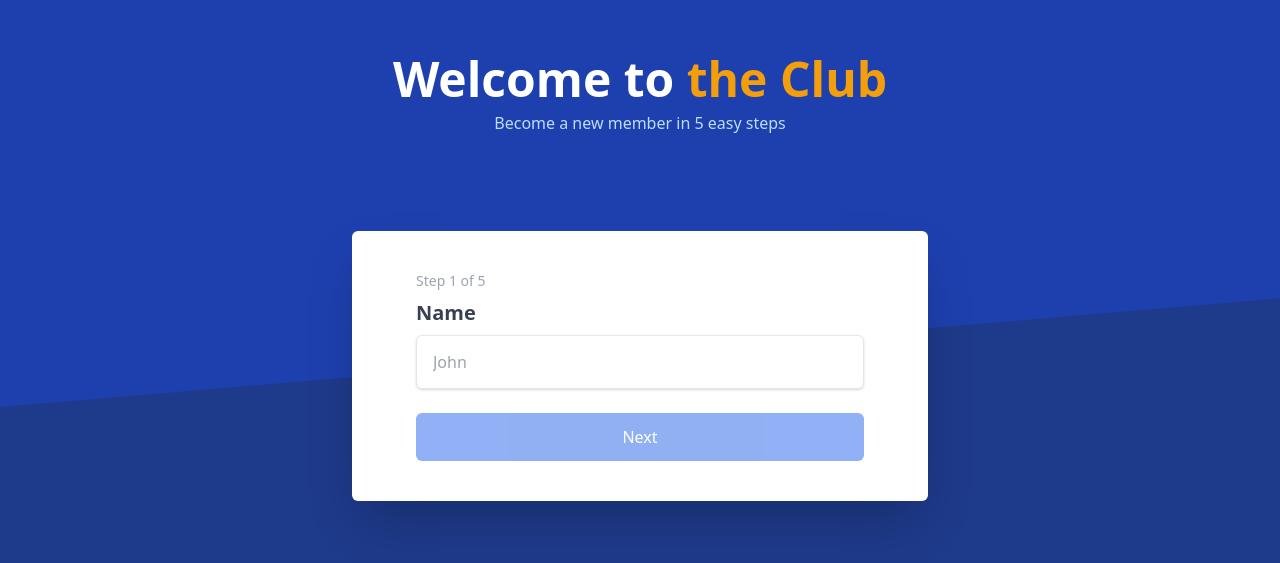
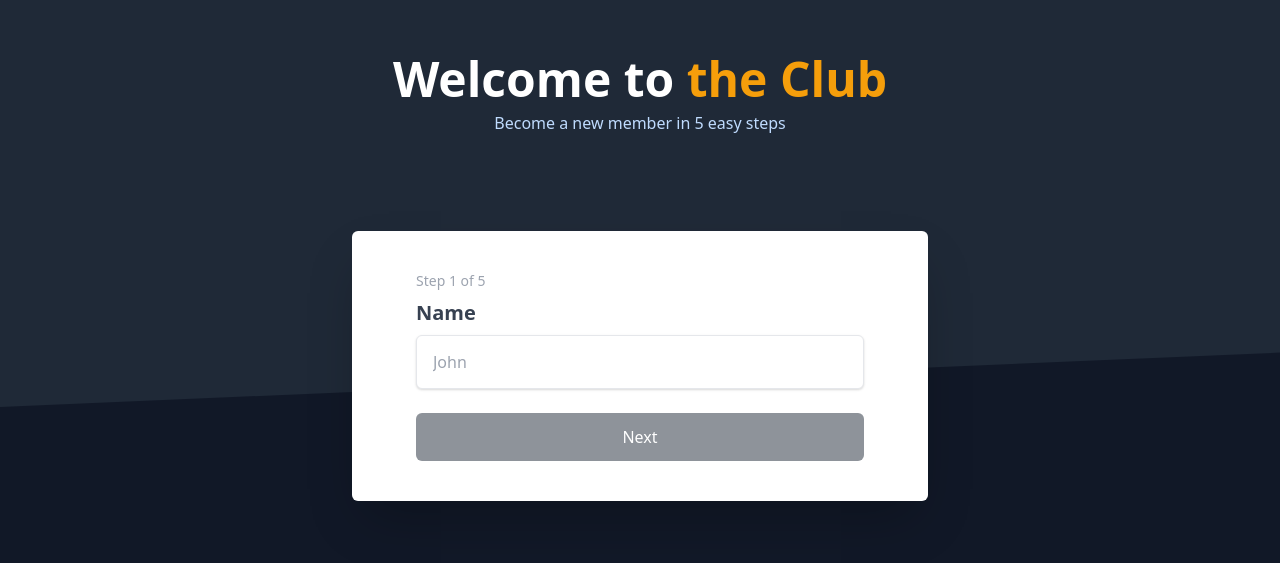
Before and after one commit to doanja/check-in, a Next.js app: page /signup in a window 1280 px wide. Shown: the part 137-700 px from the top of the page. Built offline with nearby package versions, Linux system fonts and the light colour scheme; no server answers; the database is empty; what services would draw is missing.

Commit message:
updated form styles

```diff
--- a/components/SignupForm.tsx
+++ b/components/SignupForm.tsx
@@ -22,21 +22,33 @@ const SignupForm = ({ onSubmit }: SignupFormProps) => {
 
   const [formStep, setFormStep] = useState(1);
   const nextStep = () => setFormStep(formStep + 1);
+  const prevStep = () => setFormStep(formStep - 1);
   const MAX_STEPS = 5;
 
   const renderFormNavBtn = () => {
     if (formStep > 4) {
       return undefined;
+    } else if (formStep === 3 || formStep === 4) {
+      return (
+        <div className='flex flex-row gap-4 mt-3'>
+          <button onClick={prevStep} type='button' className='form-btn-secondary'>
+            Back
+          </button>
+          <button disabled={!isValid} onClick={nextStep} type='button' className='form-btn-primary'>
+            Next
+          </button>
+        </div>
+      );
     } else {
       return (
         <div className='flex flex-row gap-4 mt-3'>
-          {formStep === 3 || formStep === 4 ? (
-            <button disabled={!isValid} onClick={nextStep} type='button' className='form-btn-white'>
-              Skip
+          {formStep !== 1 ? (
+            <button onClick={prevStep} type='button' className='form-btn-secondary'>
+              Back
             </button>
           ) : null}
 
-          <button disabled={!isValid} onClick={nextStep} type='button' className='form-btn-blue'>
+          <button disabled={!isValid} onClick={nextStep} type='button' className='form-btn-primary'>
             Next
           </button>
         </div>
@@ -104,7 +116,7 @@ const SignupForm = ({ onSubmit }: SignupFormProps) => {
       )}
 
       {formStep === 5 && (
-        <button type='submit' className='form-btn-blue'>
+        <button type='submit' className='form-btn-primary'>
           {'Complete Signup & Check In'}
         </button>
       )}
--- a/styles/index.css
+++ b/styles/index.css
@@ -7,12 +7,12 @@
 /* Stop purging. */
 
 /* Write your own custom component styles here */
-.form-btn-blue {
-  @apply bg-blue-600 text-white rounded-md p-3 w-full disabled:opacity-50 disabled:cursor-not-allowed;
+.form-btn-primary {
+  @apply bg-gray-800 text-white rounded-md p-3 w-full disabled:opacity-50 disabled:cursor-not-allowed;
 }
 
-.form-btn-white {
-  @apply bg-gray-300 rounded-md p-3 w-full disabled:opacity-50 disabled:cursor-not-allowed;
+.form-btn-secondary {
+  @apply bg-white border-2 border-gray-900 rounded-md p-3 w-full disabled:opacity-50 disabled:cursor-not-allowed;
 }
 
 .form-input {
@@ -24,13 +24,13 @@
 }
 
 .signup-half-section-upper {
-  @apply min-h-screen bg-blue-900 flex flex-col items-start text-gray-900 antialiased relative;
+  @apply min-h-screen bg-gray-900 flex flex-col items-start text-gray-900 antialiased relative;
 }
 
 .signup-half-section-lower {
-  clip-path: polygon(0 0, 100% 0, 100% 80%, 0% 100%);
+  clip-path: polygon(0 0, 100% 0, 100% 90%, 0% 100%);
   height: 34rem;
-  @apply absolute bg-blue-800 inset-x-0 top-0;
+  @apply absolute bg-gray-800 inset-x-0 top-0;
 }
 
 /* Start purging... */
```
